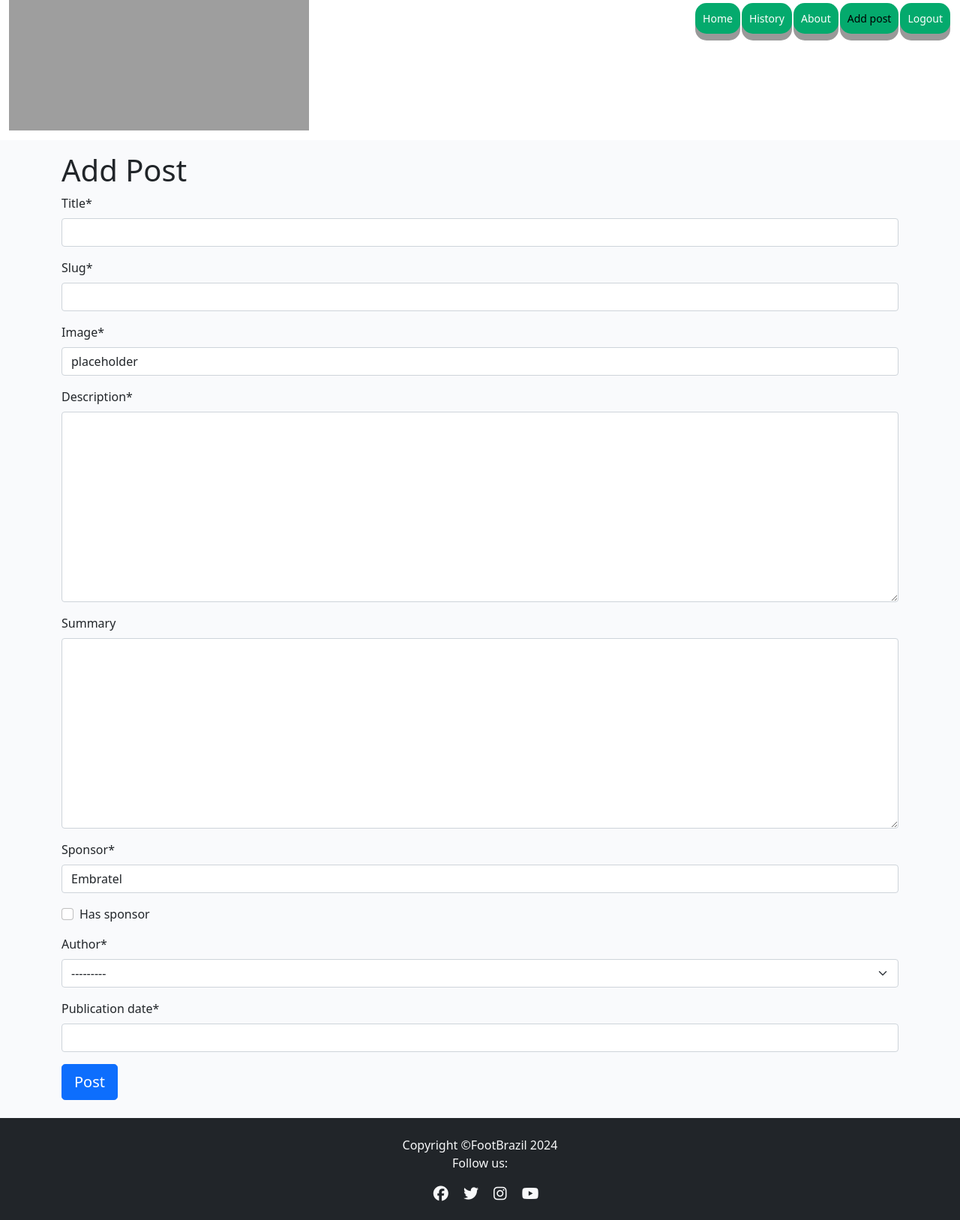
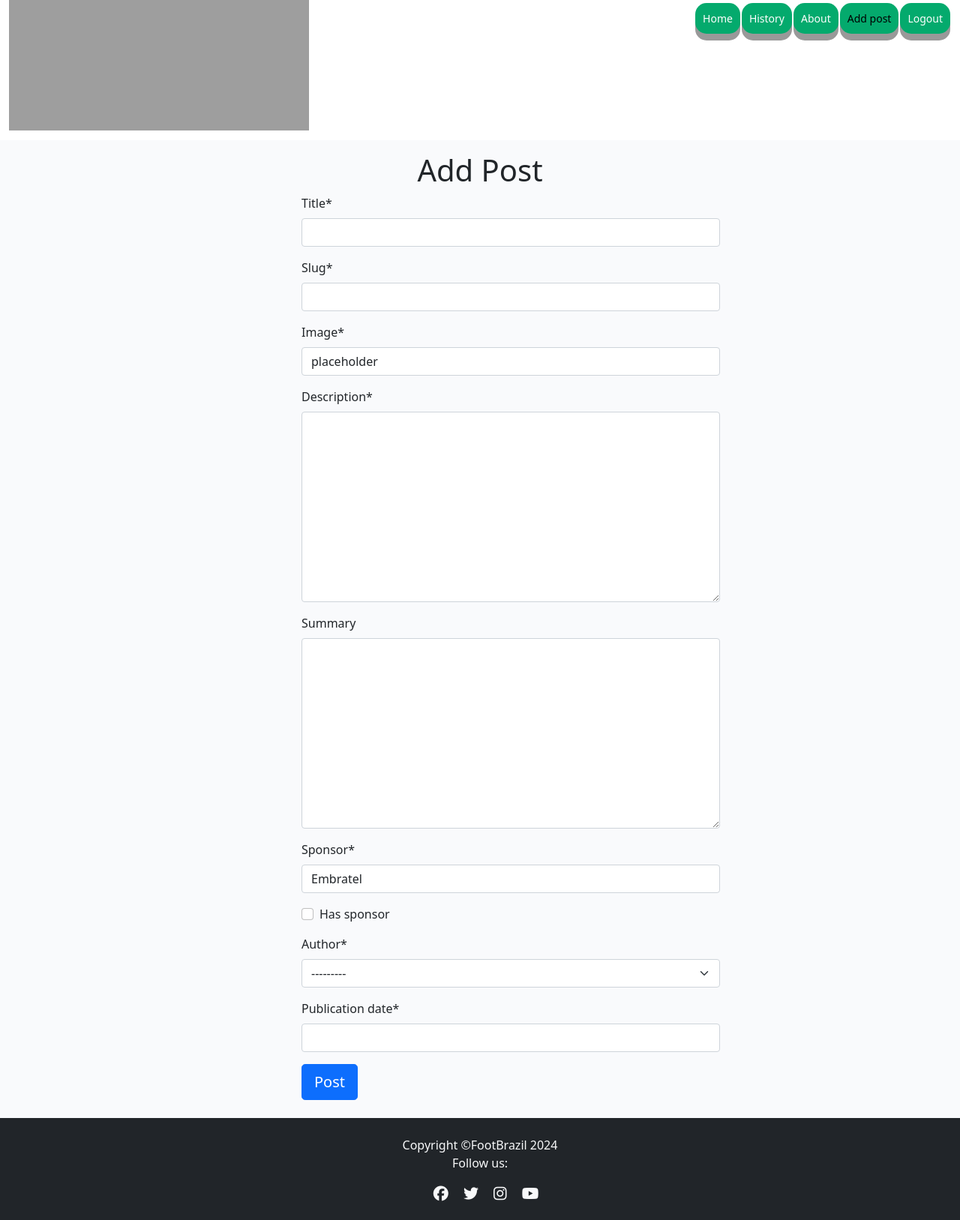
Before and after one commit to Askeran17/footbrazil, a Django app: page /add_post/ in a window 1280 px wide. Shown: the part 139-1766 px from the top of the page at 75% size. Run offline with Django 4.2, Linux system fonts and the light colour scheme; the visitor is signed in with stand-in values (Sample User, id 1); data comes from the database, SQL or seed files in the repository; some libraries are stand-ins or nearby versions; some web fonts are replaced; grey boxes are pictures that could not be loaded.

```diff
--- a/portal/templates/portal/add_post.html
+++ b/portal/templates/portal/add_post.html
@@ -6,13 +6,16 @@
     <div class="row">
         <div class="col card mb-4  mt-3 left top">
 
-<h1>Add Post</h1>
+
+<h1 class="text-center">Add Post</h1>
+<div class="add-post-form-view">
 <form method="POST">
 {% csrf_token %}
 {{ form | crispy }}
 <button id="submitButton" type="submit" class="btn btn-primary btn-lg">Post</button>
 
 </form>
+</div>
 
 </div>
 </div>
--- a/portal/templates/portal/full_post.html
+++ b/portal/templates/portal/full_post.html
@@ -32,7 +32,7 @@
                 <p class="card-text">
                     {{ post.description | safe }}
                 </p>
-                {% if has_sponsor == true %}
+                {% if post.has_sponsor %}
                 <p class="post-subtitle"> Sponsored by:
                   {{ post.sponsor}}
                 </p>
--- a/static/css/style.css
+++ b/static/css/style.css
@@ -474,9 +474,26 @@ font-weight: 500;
         left: -60px;
         }
 
+    .add-post-form-view {
+        width: 50%;
+        position: relative;
+        left: 175px;
+        }
+
 }
 
+/* Large devices (laptops and desktops, 992px and up) */
+@media screen and (min-width: 992px) {
 
+    .add-post-form-view {
+        width: 50%;
+        position: relative;
+        left: 220px;
+        }
+
+}
+
+/* Large devices (laptops and desktops, 1024px and up) */
 @media screen and (min-width: 1024px) {
 
 .masthead {
@@ -513,8 +530,15 @@ font-weight: 500;
     font-size: 0.91rem;
     }
 
+.add-post-form-view {
+    width: 50%;
+    position: relative;
+    left: 230px;
+    }
+
 }
 
+/* Large devices (laptops and desktops, 1200px and up) */
 @media screen and (min-width: 1200px) {
 
     .p-text-history {
@@ -526,4 +550,10 @@ font-weight: 500;
             left: -1px;
             }
 
+            .add-post-form-view {
+                width: 50%;
+                position: relative;
+                left: 320px;
+                }
+
 }
```
